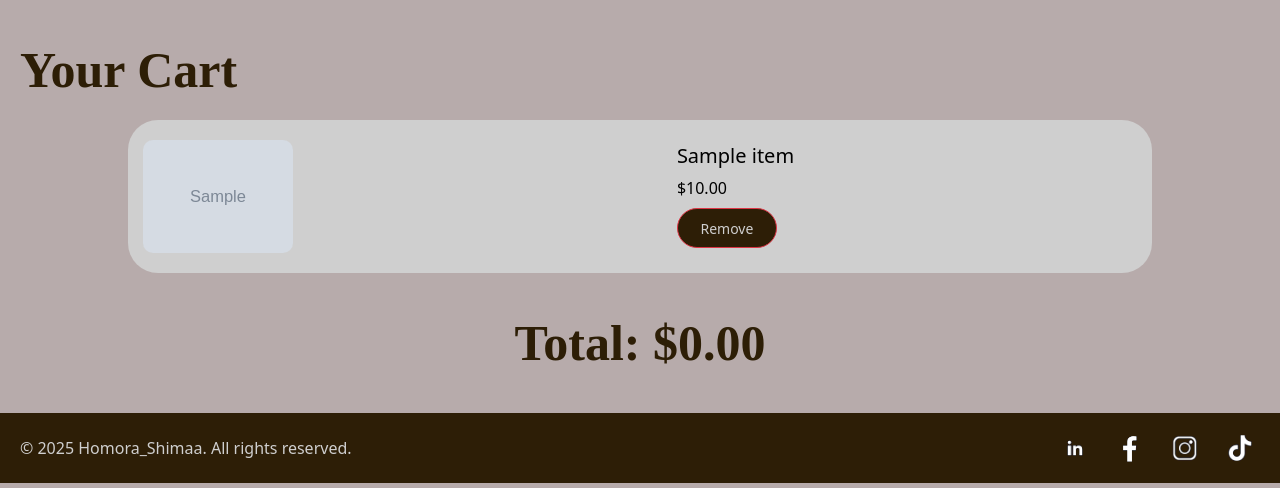
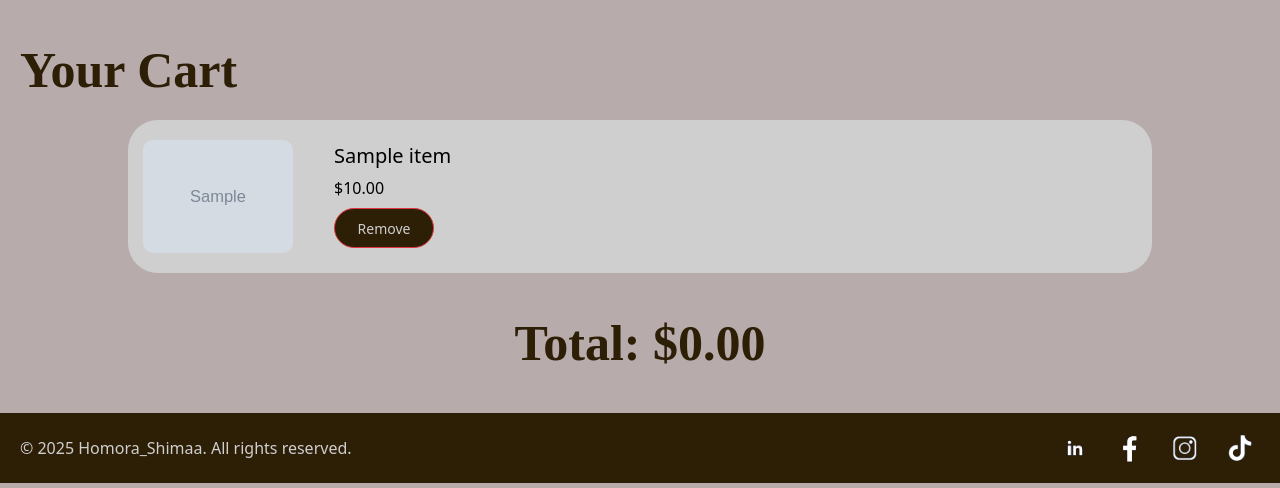
Before and after one commit to Shimaa-Nashat/Homora, a Flask app: template templates/cart.html in a window 1280 px wide. Shown: the part 56-544 px from the top of the page. Run offline with Flask 3, Linux system fonts and the light colour scheme; the template is opened without the code that fills it: most values are stand-ins (such as "Sample title", 1, 10 or a date in 2020); grey boxes marked "Sample" are stand-in pictures; some libraries are stand-ins or nearby versions.

Commit message:
Adjust margin style for cart details
Updated margin style for cart details in cart.html.

```diff
--- a/templates/cart.html
+++ b/templates/cart.html
@@ -8,7 +8,7 @@
                 <div class="cart-image me-3" id="card_img">
                     <img src="{{ url_for('static', filename=item.folder ~ '/' ~ item.image) }}" alt="{{ item.name }}" class="img-fluid" style="border-radius: 10px; max-width: 150px;">
                 </div>
-                <div class="cart-details flex-grow-1" style="margin: auto ; max-width: fit-content;">
+                <div class="cart-details flex-grow-1" style="margin: auto 5px; max-width: fit-content;">
                     <h5 class="mb-2">{{ item.name }}</h5>
                     <p class="mb-2">${{ '%.2f'|format(item.price) }}</p>
 
```
